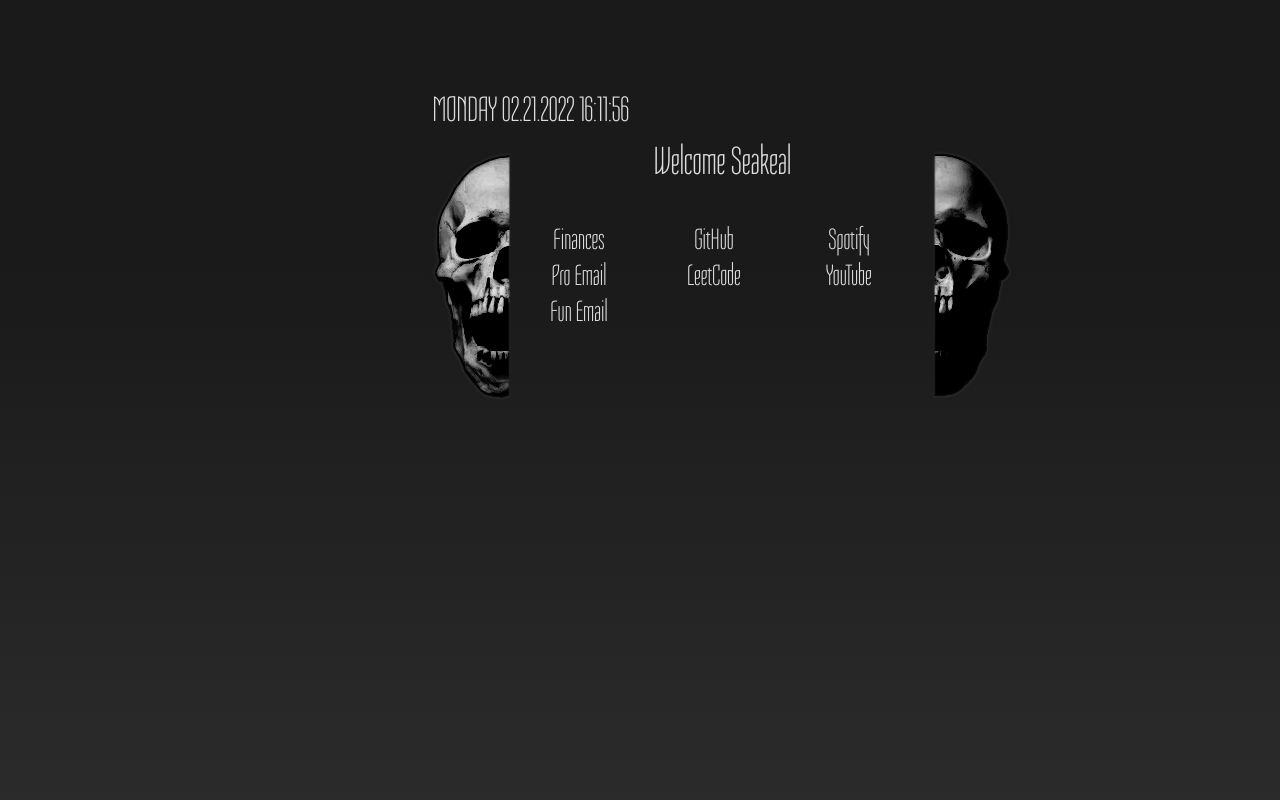
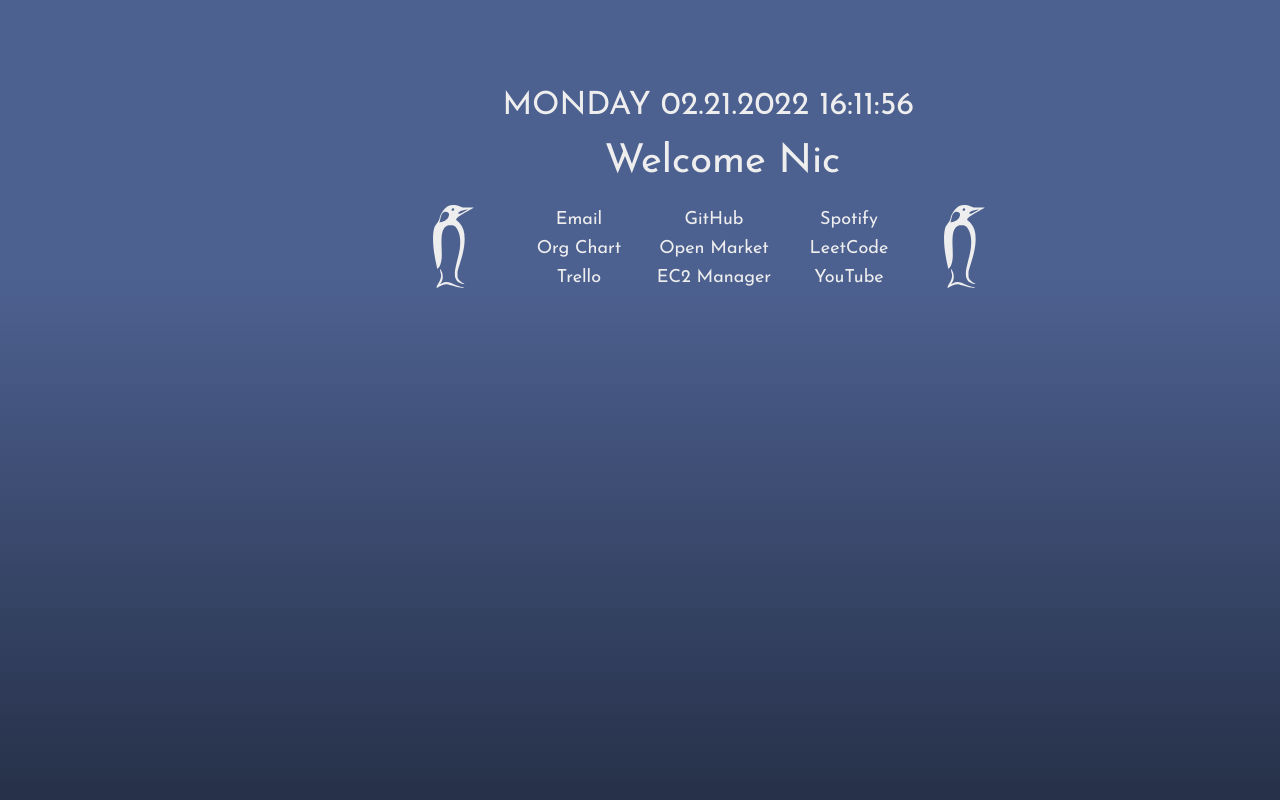
Before and after one commit to seakeal/startpage, a PHP site: page / in a window 1280 px wide. Run offline with PHP 8.4, Linux system fonts and the light colour scheme.

Commit message:
Initial commit for work

```diff
--- a/index.html
+++ b/index.html
@@ -1,11 +1,12 @@
 <!DOCTYPE html>
 <head>
     <meta charset="utf-8" />
-    <meta name="description" content="A startpage designed to fit my aesthetic and be friendly for evening use." />
+    <meta name="description" content="A startpage designed to fit my aesthetic and be friendly for evening use. This version is for my work computer." />
     <meta name="viewport" content="width=device-width,initial-scale=1,shrink-to-fit=no" />
     <link rel="manifest" href="%PUBLIC_URL%/manifest.json" />
     <link rel="stylesheet" type="text/css" href="style.css" />
-    <title>Seakeal</title>
+    <link rel="icon" type="image/x-icon" href="img/tmpenguin.ico" />
+    <title>Start Page</title>
     <script type="text/javascript" src="src/clock.js"></script>
     <script type="text/javascript" src="src/background.js"></script>
 </head>
@@ -19,29 +20,31 @@
         <div class="time" id="time">
             error: clock function broken
         </div>
-        <div class="content" id="leftBar" style="width:89px; height:299px; background-image: url('img/skull_left2.png');"></div>
+        <div class="content" id="leftBar" style="width:89px; height:299px;"><img class="penguin" id="left-penguin" src="img/Penguin.svg" alt="penguin not found"></div>
         <div class="content" id="mainBar">
             <div class="welcomeMsg" id="welcomeMsg">
-                <p>Welcome Seakeal</p>
+                <p>Welcome Nic</p>
             </div>
             <div class="bookmarks" id="bookmarks">
                 <ul class="bookmarksList" id="bm1" >
-                    <li><a href="https://docs.google.com/spreadsheets/d/1mAi9YMDP4WrxkzyRPWIpwKTuCn0NSU2mP4ANmoSRfzE/" class="clink" target="_blank">Finances</a></li>
-                    <li><a href="https://mail.google.com/mail/u/0" class="clink" target="_blank">Pro Email</a></li>
-                    <li><a href="https://mail.google.com/mail/u/1" class="clink" target="_blank">Fun Email</a></li>
+                    <li><a href="https://outlook.office365.com/mail/" class="clink" target="_blank">Email</a></li>
+                    <li><a href="https://bit.ly/3JvRL9k" class="clink" target="_blank">Org Chart</a></li>
+                    <li><a href="https://trello.com/b/vAOYtd03/open-market-rollout-timeline" class="clink" target="_blank">Trello</a></li>
                     <li><a href="" class="clink" target="_blank"></a></li>
                 </ul>
                 <ul class="bookmarksList" id="bm2" name="code">
                     <li><a href="https://github.com/seakeal" class="clink" target="_blank">GitHub</a></li>
-                    <li><a href="https://leetcode.com/" class="clink" target="_blank">LeetCode</a></li>
+                    <li><a href="http://35.170.194.18/" class="clink" target="_blank">Open Market</a></li>
+                    <li><a href="https://console.aws.amazon.com/ec2/v2/home?region=us-east-1#Instances:" class="clink" target="_blank">EC2 Manager</a></li>
                 </ul>
                 <ul class="bookmarksList" id="bm3" name="entertainment">
                     <li><a href="https://open.spotify.com/" class="clink" target="_blank">Spotify</a></li>
+                    <li><a href="https://leetcode.com/" class="clink" target="_blank">LeetCode</a></li>
                     <li><a href="https://www.youtube.com/feed/subscriptions" class="clink" target="_blank">YouTube</a></li>
                 </ul>
             </div>
         </div>
-        <div class="content" id="rightBar" style="width:89px; height:299px; background-image: url('img/skull_right2.png');"></div>
+        <div class="content" id="rightBar" style="width:89px; height:299px;"><img class="penguin" id="right-penguin" src="img/Penguin.svg" alt="penguin not found"></div>
     </div>
 </body>
 </html>
--- a/src/background.js
+++ b/src/background.js
@@ -1,3 +1,6 @@
+var bgColor1 = '#263048'
+var bgColor2 = '#4d6191'
+
 document.addEventListener('DOMContentLoaded', function(event) {
     console.log('Background animation loaded');
     var canvas = document.getElementById('bgCanvas');
@@ -6,7 +9,7 @@
         return;
     }
     // Fun colors '#e67e00' '#9c4900' #7a2c02
-    animateBackground(0.0,1.0,'#2b2b2b','#1a1a1a',2);
+    animateBackground(0.0,1.0,bgColor1,bgColor2);
 });
 
 function animateBackground(x,y,c1,c2) {
--- a/style.css
+++ b/style.css
@@ -9,14 +9,20 @@
 }
 
 * {
-    color: #ddd;
-    font-family: TulpenOne;
-    font-size: 30px;
+    color: #eee;
+    font-family: JosefinSans;
+    font-size: 18px;
+    margin-bottom: 10px;
 }
 
 html, body {
     margin: 0;
     padding: 0;
+}
+
+.penguin {
+    height: 89px;
+    margin-top: 70px;
 }
 
 .bgContainer{
@@ -37,8 +43,8 @@
 }
 
 .time {
-    padding-left: 10px;
-    font-size: 36px;
+    padding-left: 80px;
+    font-size: 32px;
 }
 
 .content {
@@ -76,14 +82,15 @@
 }
 
 li {
-    margin-bottom: 3px;
+    margin-bottom: 10px;
 }
 
 a {
     text-decoration:none;
-    padding: 1px;
-    padding-left: 20px;
-    padding-right: 20px;
+    padding: 3px;
+    padding-top: 6px;
+    padding-left: 10px;
+    padding-right: 10px;
     /*font-size:16px;
     height:12px;
     line-height:12px;
@@ -91,5 +98,6 @@
 }
 
 a:hover {
-    background-color: #080808;
+    border-radius: 30px;
+    background-color: rgba(139, 139, 139, 0.2);
 }
```
Also changed, not shown: README.md, img/Penguin.svg (added), img/example.png, img/example2.png (deleted), img/skull_left.png (deleted), img/skull_left2.png (deleted), img/skull_right.png (deleted), img/skull_right2.png (deleted), img/tmpenguin.ico (added).
